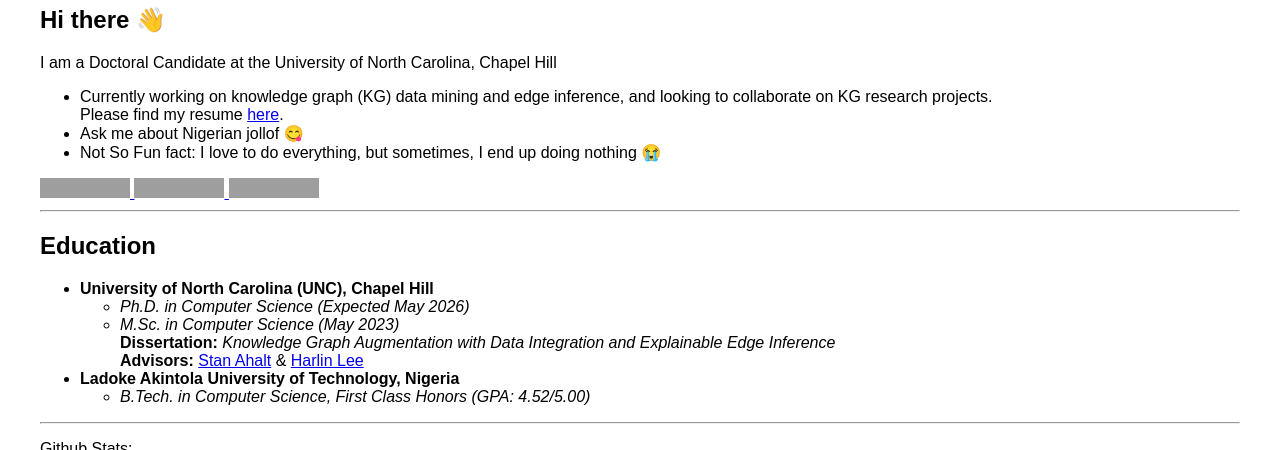
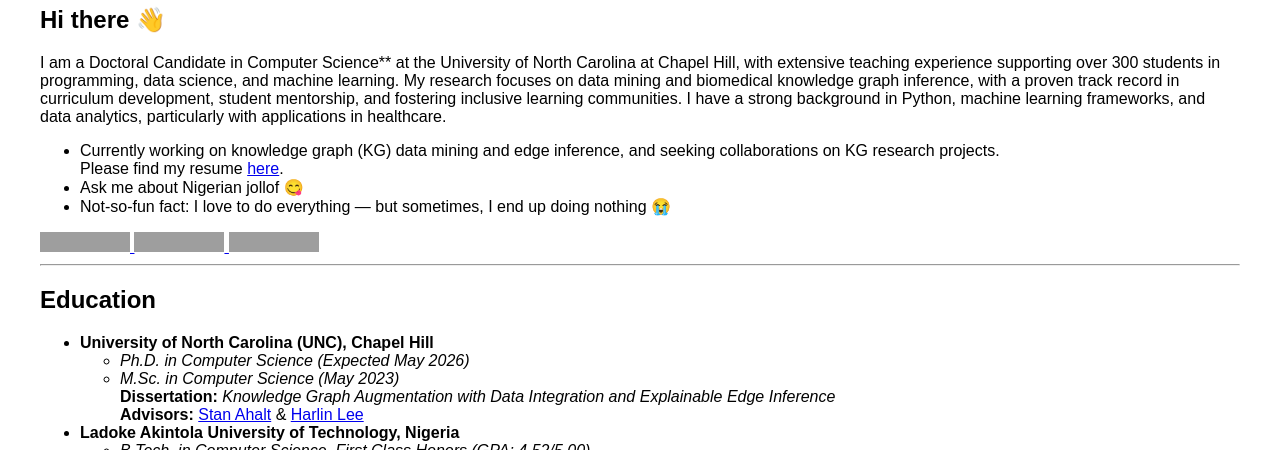
Before and after one commit to wumirose/wumirose.github.io, a Jekyll site: the page built from index.md, in a window 1280 px wide and 900 px high, cut to the strip 438-888 px from the top of the window. Built offline with Jekyll 4.4.1, drawn with Linux system fonts in a browser that asks for light colours; grey boxes are pictures that could not be loaded.

Commit message:
Update index.md

```diff
--- a/index.md
+++ b/index.md
@@ -11,11 +11,12 @@ title: Home
 
 ## Hi there 👋
 
-I am a Doctoral Candidate at the University of North Carolina, Chapel Hill
-- Currently working on knowledge graph (KG) data mining and edge inference, and looking to collaborate on KG research projects.
+I am a Doctoral Candidate in Computer Science** at the University of North Carolina at Chapel Hill, with extensive teaching experience supporting over 300 students in programming, data science, and machine learning. My research focuses on data mining and biomedical knowledge graph inference, with a proven track record in curriculum development, student mentorship, and fostering inclusive learning communities.  I have a strong background in Python, machine learning frameworks, and data analytics, particularly with applications in healthcare.
+
+- Currently working on knowledge graph (KG) data mining and edge inference, and seeking collaborations on KG research projects.
   Please find my resume [here](https://drive.google.com/file/d/1nQHvt9roExycX4UIu6B9xeuGT4TXlws8/view).
 - Ask me about Nigerian jollof 😋
-- Not So Fun fact: I love to do everything, but sometimes, I end up doing nothing 😭
+- Not-so-fun fact: I love to do everything — but sometimes, I end up doing nothing 😭
 
 <div>
   <a href="https://www.linkedin.com/in/wumirosey/">
```
